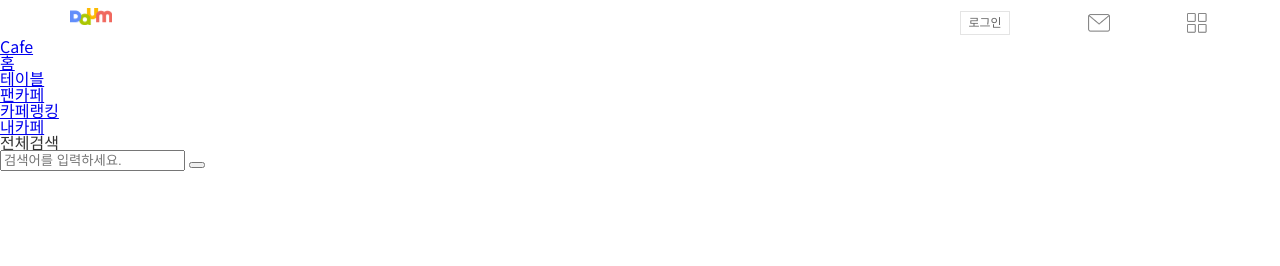
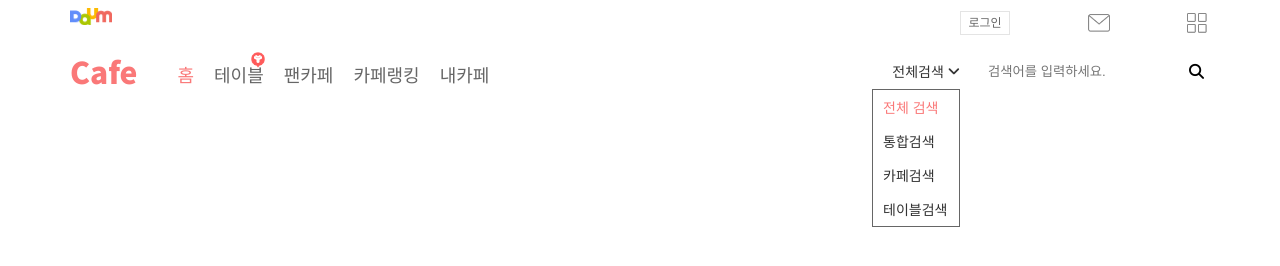
Before and after one commit to krlarjsdnk/doum_clone_works, a plain HTML site: page index.html in a window 1280 px wide. Drawn offline with nearby package versions, Linux system fonts and the light colour scheme.

Commit message:
daum cafe header nav designed

```diff
--- a/css/style.css
+++ b/css/style.css
@@ -1,4 +1,5 @@
 @import url('https://fonts.googleapis.com/css2?family=Noto+Sans+KR:wght@100;300;400;500;700;900&display=swap');
+@import url('https://cdnjs.cloudflare.com/ajax/libs/font-awesome/6.4.2/css/all.min.css');
 @import url(reset.css);
 @import url(bootstrap-grid.css);
 *{box-sizing: border-box;}
@@ -83,6 +84,7 @@
     top: 28px;
     right: 0;
     display: none;
+    z-index: 100;
 }
 .malpoongsun{
     position: absolute;
@@ -116,7 +118,7 @@
     font-size: 14px;
 }
 .small-top-icon a{
-    font-weight: 600;
+    font-weight: 500;
     text-decoration: none;
 }
 .small-top-icon a:hover{
@@ -156,6 +158,112 @@
 .top-right-all a:hover{
     text-decoration: underline;
 }
+.gnb-bar{
+    margin-top: 18px;
+}
+.gnb-bar::after{
+    content: "";
+    display: table;
+    clear: both;
+}
+.logo, .gnb{
+    float: left;
+}
+.logo{
+    margin-left: -15px;
+    font-size: 30px;
+    text-decoration: none;
+    color: rgb(250, 120, 120);
+    font-weight: 900;
+}
+.gnb{
+    margin: 0;
+    padding: 0;
+    list-style-type: none;
+    margin-left: 40px;
+    display: flex;
+    height: 35px;
+    align-items: center;
+}
+.gnb a{
+    color: #666;
+    text-decoration: none;
+    font-size: 18px;
+    margin-right: 20px;
+}
+.gnb a:hover, .gnb a.active{
+    color: rgb(250, 120, 120);
+    font-weight: 500;
+}
+.table-icon{
+    position: relative;
+}
+.table-icon::after{
+    content: "";
+    width: 32px;
+    height: 16px;
+    position: absolute;
+    background: url(../images/ico_gnb_table.gif) no-repeat;
+    background-size: 32px 16px;
+    bottom: 15px;
+    right: 10px;
+}
+#search{
+    float: right;
+}
+.search{
+    display: flex;
+    align-items: center;
+    height: 30px;
+    margin-right: -15px;
+}
+.search-select{
+    margin-right: 20px;
+    position: relative;
+    font-size: 14px;
+    cursor: pointer;
+}
+.select-value{
+    position: absolute;
+    border: 1px solid #666;
+    width: 130%;
+    top: 25px;
+    right: 0;
+    background: #fff;
+    z-index: 99;
+}
+.select-value li{
+    padding: 10px;
+    cursor: pointer;
+    font-size: 14px;
+}
+.select-value li:hover{
+    background-color: rgb(252, 235, 235);
+    text-decoration: underline;
+    font-weight: 500;
+}
+.select-value li.active{
+    color: rgb(250, 120, 120);
+    font-weight: 500;
+}
+input.search-form{
+    border: none;
+    padding: 8px;
+    border-radius: 5px;
+}
+input.search-form:focus{
+    border: 2px solid #333;
+}
+.search-btn{
+    border: none;
+    outline: none;
+    background: transparent;
+    font-size: 15px;
+    margin-left: 10px;
+    cursor: pointer;
+    text-align: right;
+}
+
 
 
 
--- a/index.html
+++ b/index.html
@@ -23,27 +23,50 @@
                         <a href="#" class="small-email d-inline-block"></a>
                         <div class="small-list d-inline-block">
                             <div class="small-navbox">
-
                                 <div class="malpoongsun"></div>
 
                                 <div class="small-in-navbox">
                                     <div class="small-top-icon">
                                         <div class="d-flex">
                                             <div class="col-3">
-                                            <a href="#"><img src="images/ic_cafe.png" alt="cafe"></a>
-                                            <p class="text-center"><a href="#">카페</a></p>
+                                                <a href="#"
+                                                    ><img
+                                                        src="images/ic_cafe.png"
+                                                        alt="cafe"
+                                                /></a>
+                                                <p class="text-center">
+                                                    <a href="#">카페</a>
+                                                </p>
                                             </div>
                                             <div class="col-3">
-                                            <a href="#"><img src="images/ic_news.png" alt="news"></a>
-                                            <p class="text-center"><a href="#">뉴스</a></p>
+                                                <a href="#"
+                                                    ><img
+                                                        src="images/ic_news.png"
+                                                        alt="news"
+                                                /></a>
+                                                <p class="text-center">
+                                                    <a href="#">뉴스</a>
+                                                </p>
                                             </div>
                                             <div class="col-3">
-                                            <a href="#"><img src="images/ic_map.png" alt="map"></a>
-                                            <p class="text-center"><a href="#">지도</a></p>
+                                                <a href="#"
+                                                    ><img
+                                                        src="images/ic_map.png"
+                                                        alt="map"
+                                                /></a>
+                                                <p class="text-center">
+                                                    <a href="#">지도</a>
+                                                </p>
                                             </div>
                                             <div class="col-3">
-                                            <a href="#"><img src="images/ic_shopping.png" alt="shopping"></a>
-                                            <p class="text-center"><a href="#">쇼핑</a></p>
+                                                <a href="#"
+                                                    ><img
+                                                        src="images/ic_shopping.png"
+                                                        alt="shopping"
+                                                /></a>
+                                                <p class="text-center">
+                                                    <a href="#">쇼핑</a>
+                                                </p>
                                             </div>
                                         </div>
                                     </div>
@@ -88,7 +111,7 @@
                     </div>
                 </div>
             </div>
-        <div class="gnb-bar">
+            <div class="gnb-bar container">
                     <a href="#" class="logo">Cafe</a>
                     <ul class="gnb">
                         <li><a href="#" class="active">홈</a></li>
@@ -97,10 +120,23 @@
                         <li><a href="#">카페랭킹</a></li>
                         <li><a href="#">내카페</a></li>
                     </ul>
-            <form name="search" method="get">
-                <div>전체검색</div>
-                <input type="text" class="search-form" placeholder="검색어를 입력하세요.">
-                <button></button>
+                    <form name="search" id="search" class="search" method="get">
+                        <div class="search-select">
+                            <span>전체검색</span>
+                            <i class="fa-solid fa-angle-down"></i>
+                            <ul class="select-value">
+                                <li class="active">전체 검색</li>
+                                <li>통합검색</li>
+                                <li>카페검색</li>
+                                <li>테이블검색</li>
+                            </ul>
+                        </div>
+                        <input
+                            type="text"
+                            class="search-form"
+                            placeholder="검색어를 입력하세요."
+                        />
+                        <button class="search-btn"><i class="fa-solid fa-magnifying-glass"></i></button>
                     </form>
             </div>
         </header>
--- a/js/script.js
+++ b/js/script.js
@@ -2,4 +2,24 @@
     $('.small-list').hover(function(){
         $(this).find('.small-navbox').toggle();
     });
+
+    // 검색 이벤트
+    $('.search-select').click(function(){
+        if($(this).find('.fa-solid').hasClass('fa-angle-down')){
+        $(this).find('.fa-solid').removeClass('fa-angle-down').addClass('fa-angle-up');
+        $('.select-value').show();
+    }else{
+        $(this).find('.fa-solid').removeClass('fa-angle-up').addClass('fa-angle-down');
+        $('.select-value').hide()
+    }
+    });
+    $('.select-value li').click(function(){
+        const txt = $(this).text();     //선택한 text 가져옴
+        $('.select-value li').removeClass('active');    //li에 모든 active 지움
+        $(this).addClass('active'); // 선택한 부분에 active 추가
+        $('.search-select>span').text(txt);     //span에 가져온 text를 입력
+        $('.search-form').focus();
+    });
+
+
 });
```
Lines whose indentation alone changed are shown as unchanged.
